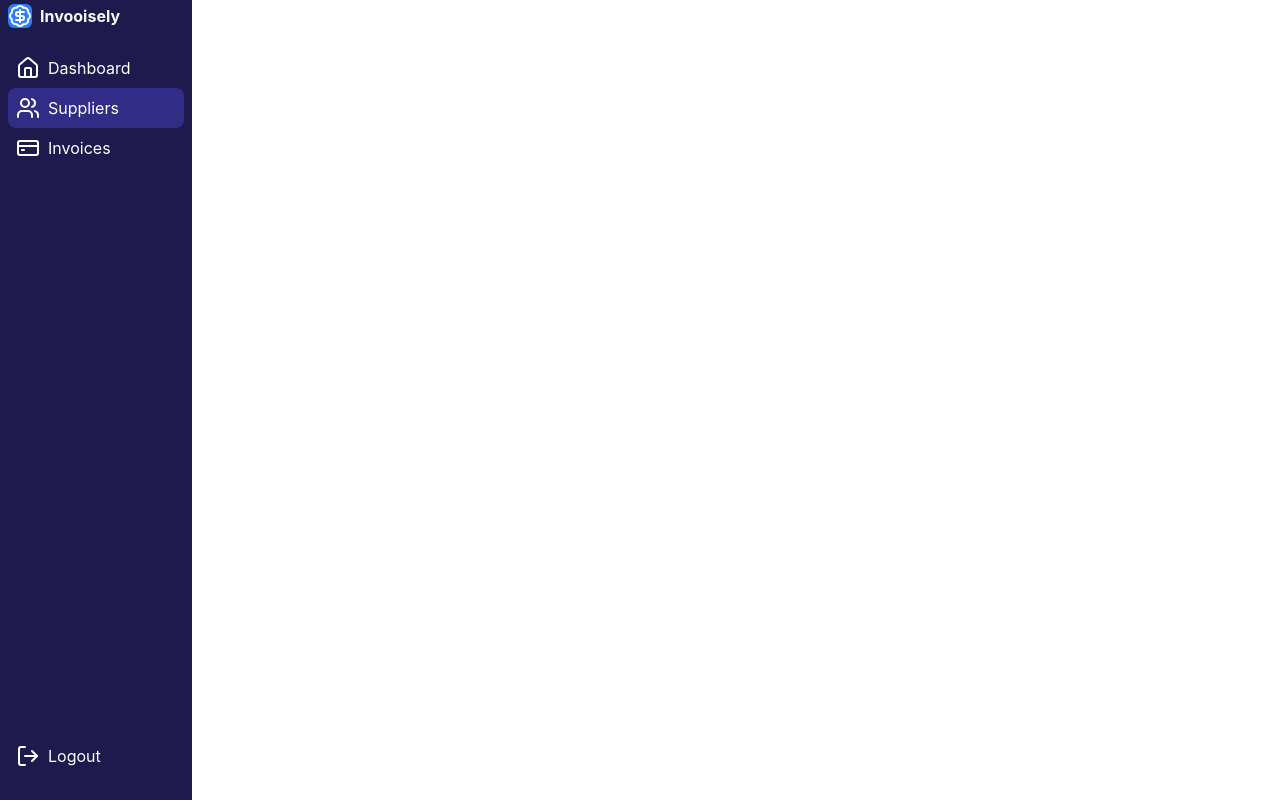
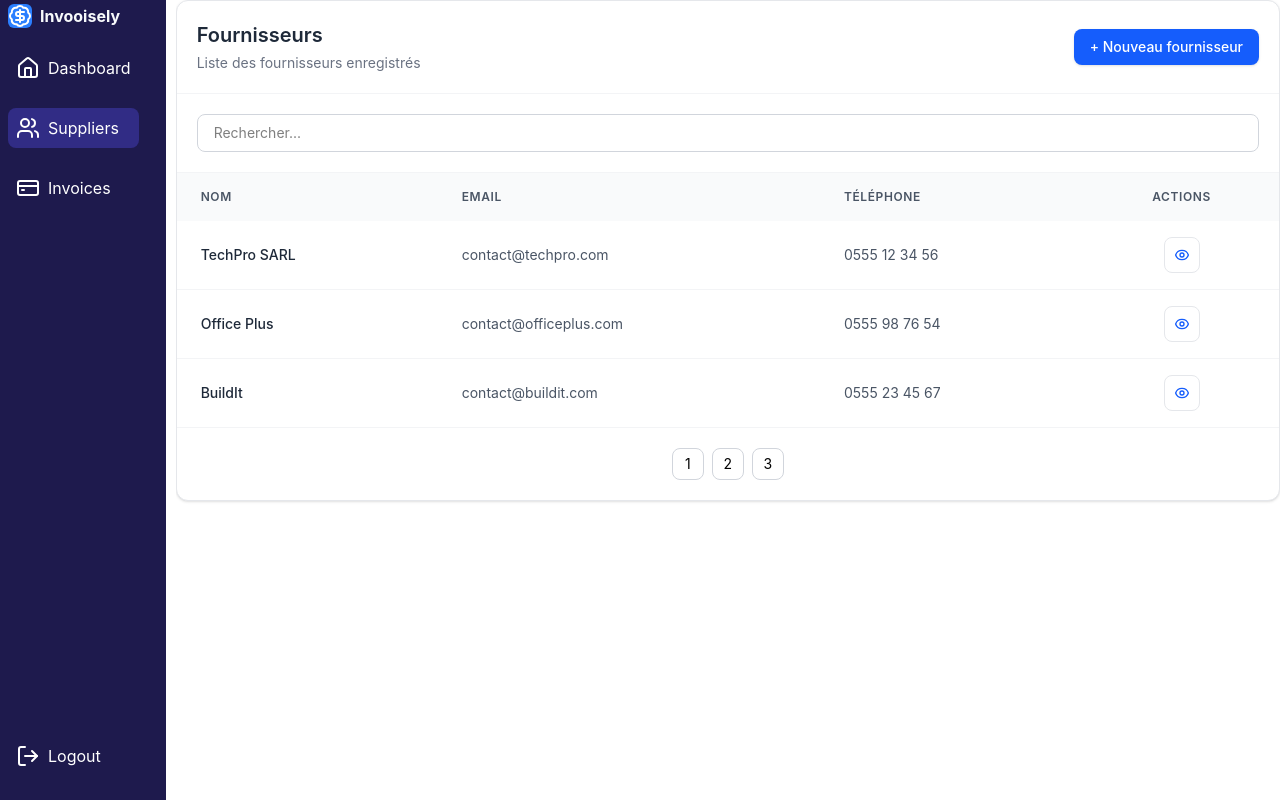
Before and after one commit to walidnoussir/Smart_Invoice-, a React app in the folder Frontend/: page /suppliers in a window 1280 px wide. Built offline with nearby package versions, Linux system fonts and the light colour scheme; the HTML template or start-up script is replaced by a standard one.

Commit message:
fix sidebar

```diff
--- a/Frontend/src/components/AppLayout.jsx
+++ b/Frontend/src/components/AppLayout.jsx
@@ -4,10 +4,10 @@ import Dashboard from "./Dashboard";
 
 function AppLayout() {
   return (
-    <div className="flex gap-2.5 ">
+    <div className="flex gap-2.5 h-screen">
       {/* <NavBar /> */}
       <Dashboard />
-      <main>
+      <main className="w-full overflow-scroll">
         <Outlet />
       </main>
     </div>
--- a/Frontend/src/components/Dashboard.jsx
+++ b/Frontend/src/components/Dashboard.jsx
@@ -1,10 +1,9 @@
-import { Outlet } from "react-router-dom";
 import Logo from "./Logo";
 import SideBar from "./SideBar";
 
 function Dashboard() {
   return (
-    <div className="bg-indigo-950 min-h-screen w-[40%] lg:w-[15%]">
+    <div className="bg-indigo-950 h-full w-[40%] lg:w-[15%]">
       <Logo />
       <SideBar />
     </div>
--- a/Frontend/src/components/SideBar.jsx
+++ b/Frontend/src/components/SideBar.jsx
@@ -3,9 +3,8 @@ import { NavLink } from "react-router-dom";
 
 function SideBar() {
   return (
-    <div className="flex flex-col justify-between h-[95%]  py-4 px-2">
+    <div className="flex flex-col justify-between h-[95%] fixed py-4 px-2">
       <ul className="flex gap-5 flex-col text-white">
-        <div>
         <li>
           <NavLink to="/" className="li">
             <House />
@@ -24,7 +23,6 @@ function SideBar() {
             <span>Invoices</span>
           </NavLink>
         </li>
-        </div>
       </ul>
 
       <button className="li text-white px-2">
--- a/Frontend/src/pages/SupplierPage.jsx
+++ b/Frontend/src/pages/SupplierPage.jsx
@@ -1,5 +1,128 @@
+const suppliers = [
+  {
+    id: 1,
+    name: "TechPro SARL",
+    email: "contact@techpro.com",
+    phone: "0555 12 34 56",
+  },
+  {
+    id: 2,
+    name: "Office Plus",
+    email: "contact@officeplus.com",
+    phone: "0555 98 76 54",
+  },
+  {
+    id: 3,
+    name: "BuildIt",
+    email: "contact@buildit.com",
+    phone: "0555 23 45 67",
+  },
+];
+
 function SupplierPage() {
-  return <div></div>;
+  return (
+    <div>
+      <div className="bg-white w-full rounded-xl shadow-sm border border-gray-200 overflow-hidden">
+        {/* Header */}
+        <div className="flex items-center justify-between p-5 border-b border-gray-100">
+          <div>
+            <h2 className="text-xl font-semibold text-gray-800">
+              Fournisseurs
+            </h2>
+            <p className="text-sm text-gray-500 mt-1">
+              Liste des fournisseurs enregistrés
+            </p>
+          </div>
+
+          <button className="bg-blue-600 hover:bg-blue-700 transition text-white px-4 py-2 rounded-lg text-sm font-medium shadow-sm cursor-pointer">
+            + Nouveau fournisseur
+          </button>
+        </div>
+
+        {/* Search */}
+        <div className="p-5 border-b border-gray-100 w-full">
+          <input
+            type="text"
+            placeholder="Rechercher..."
+            className="w-full px-4 py-2 border border-gray-300 rounded-lg outline-none focus:ring-2 focus:ring-blue-500 focus:border-transparent text-sm"
+          />
+        </div>
+
+        {/* Table */}
+        <div className="overflow-x-auto">
+          <table className="w-full text-sm text-left">
+            <thead className="bg-gray-50 text-gray-600 uppercase text-xs tracking-wider">
+              <tr>
+                <th className="px-6 py-4 font-semibold">Nom</th>
+                <th className="px-6 py-4 font-semibold">Email</th>
+                <th className="px-6 py-4 font-semibold">Téléphone</th>
+                <th className="px-6 py-4 font-semibold text-center">Actions</th>
+              </tr>
+            </thead>
+
+            <tbody className="divide-y divide-gray-100">
+              {suppliers.map((supplier) => (
+                <tr key={supplier.id} className="hover:bg-gray-50 transition">
+                  <td className="px-6 py-4 font-medium text-gray-800">
+                    {supplier.name}
+                  </td>
+
+                  <td className="px-6 py-4 text-gray-600">{supplier.email}</td>
+
+                  <td className="px-6 py-4 text-gray-600">{supplier.phone}</td>
+
+                  <td className="px-6 py-4">
+                    <div className="flex items-center justify-center gap-2">
+                      {/* View */}
+                      <button className="w-9 h-9 flex items-center justify-center rounded-lg border border-gray-200 hover:bg-blue-50 hover:border-blue-200 transition">
+                        <svg
+                          xmlns="http://www.w3.org/2000/svg"
+                          className="w-4 h-4 text-blue-600"
+                          fill="none"
+                          viewBox="0 0 24 24"
+                          stroke="currentColor"
+                          strokeWidth={2}
+                        >
+                          <path
+                            strokeLinecap="round"
+                            strokeLinejoin="round"
+                            d="M15 12a3 3 0 11-6 0 3 3 0 016 0z"
+                          />
+                          <path
+                            strokeLinecap="round"
+                            strokeLinejoin="round"
+                            d="M2.458 12C3.732 7.943 7.523 5 12 5
+                      c4.478 0 8.268 2.943 9.542 7
+                      -1.274 4.057-5.064 7-9.542 7
+                      -4.477 0-8.268-2.943-9.542-7z"
+                          />
+                        </svg>
+                      </button>
+                    </div>
+                  </td>
+                </tr>
+              ))}
+            </tbody>
+          </table>
+        </div>
+
+        {/* Pagination */}
+        <div className="flex items-center justify-center gap-2 p-5 border-t border-gray-100">
+          <button className="w-8 h-8 rounded-lg border border-gray-300 text-sm hover:bg-gray-100">
+            1
+          </button>
+
+          <button className="w-8 h-8 rounded-lg border border-gray-300 text-sm hover:bg-gray-100">
+            2
+          </button>
+
+          <button className="w-8 h-8 rounded-lg border border-gray-300 text-sm hover:bg-gray-100">
+            3
+          </button>
+        </div>
+      </div>
+    </div>
+  );
 }
 
 export default SupplierPage;
```
Lines whose indentation alone changed are shown as unchanged.
